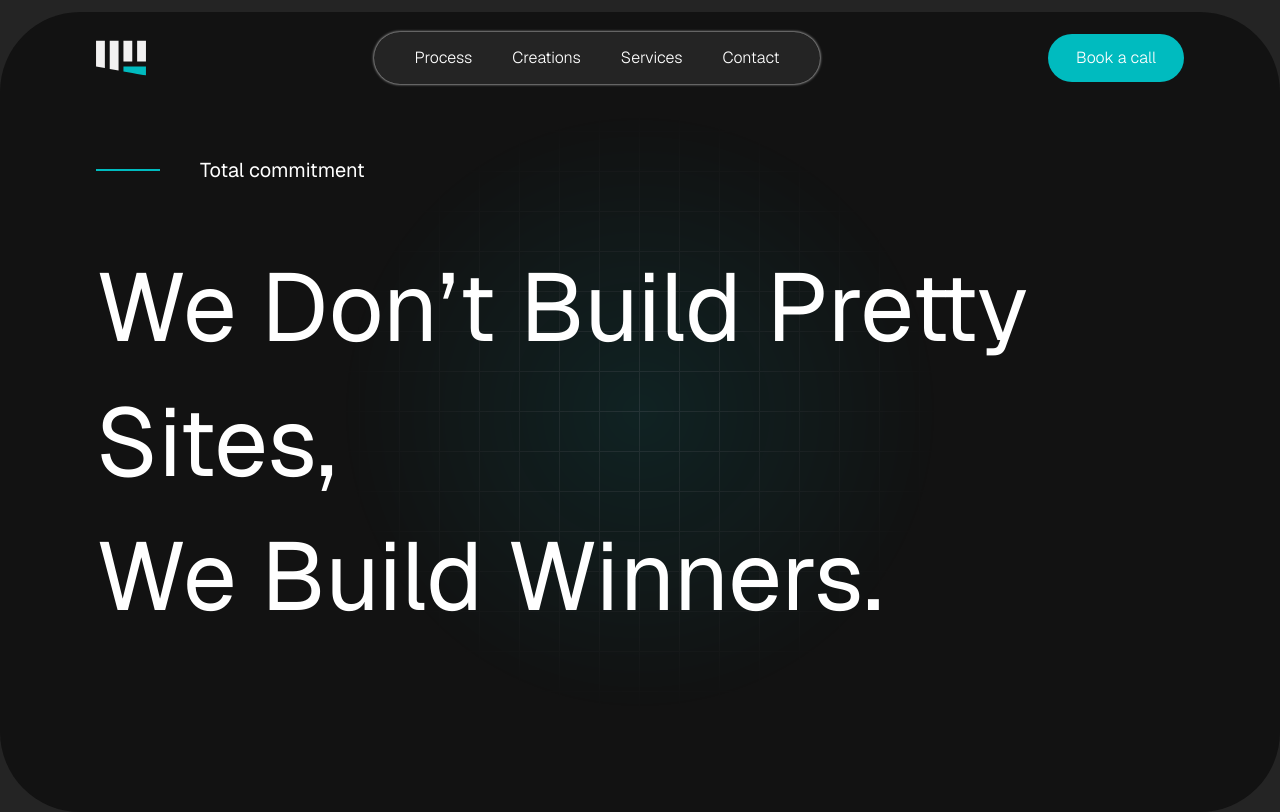
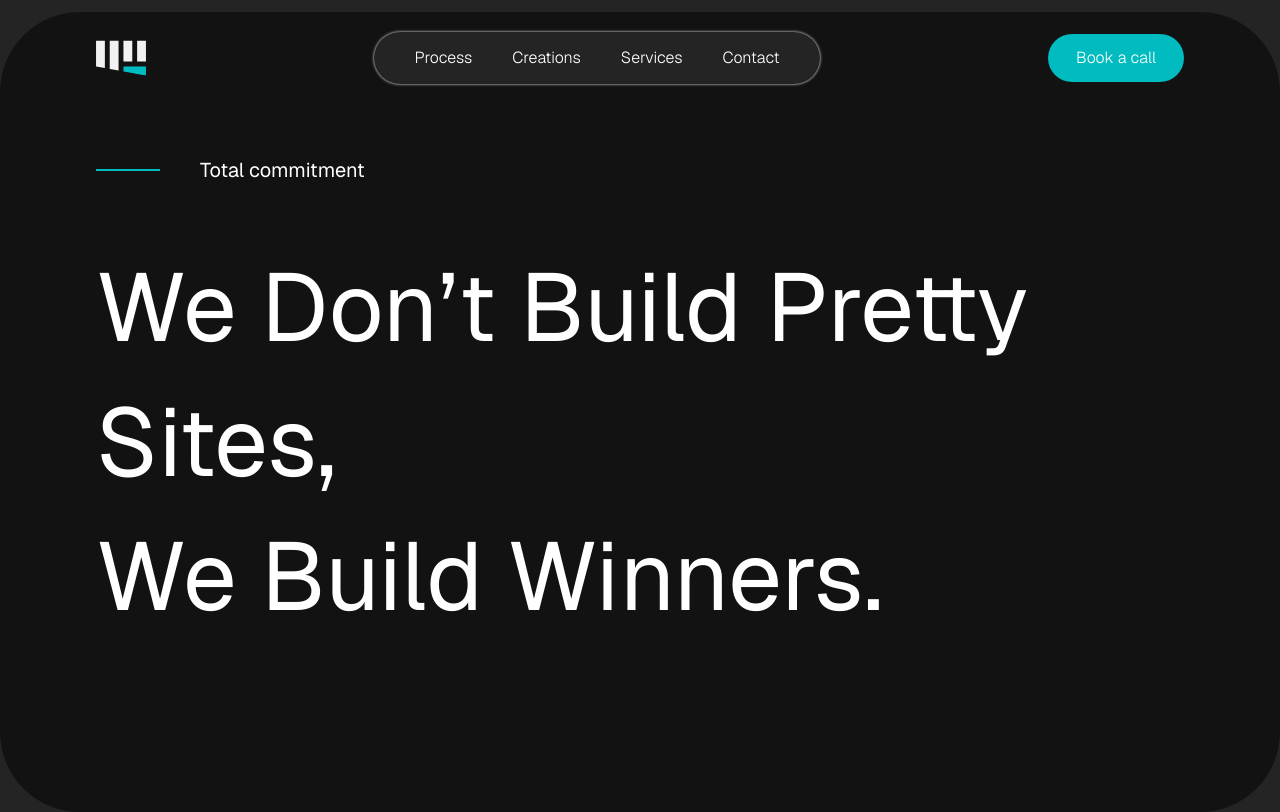
Before and after one commit to raian30/fist-agency, a Next.js app: page / in a window 1280 px wide. Built offline with nearby package versions, Linux system fonts and the light colour scheme.

Commit message:
Half of hero finished, added navbar

```diff
--- a/src/components/custom/GridBackground.tsx
+++ b/src/components/custom/GridBackground.tsx
@@ -4,8 +4,8 @@ import { cn } from "@/lib/utils";
 import { useEffect, useState, useRef } from "react";
 
 export default function GridBackground() {
-    const [mousePosition, setMousePosition] = useState({ x: window.innerWidth / 2, y: window.innerHeight / 2 });
-    const targetPosition = useRef({ x: window.innerWidth / 2, y: window.innerHeight / 2 });
+    const [mousePosition, setMousePosition] = useState({ x: 0, y: 0 });
+    const targetPosition = useRef({ x: 0, y: 0 });
 
     useEffect(() => {
 
```
